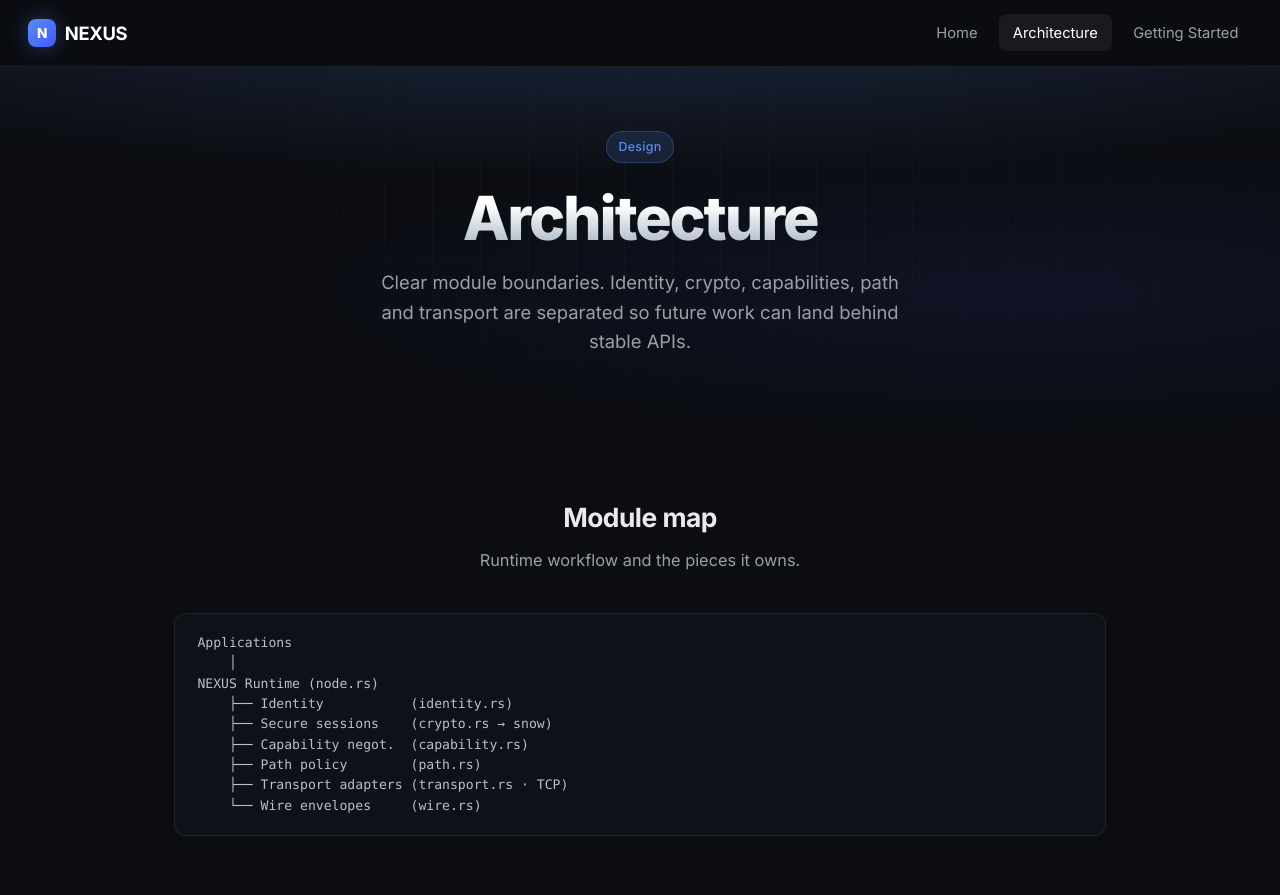
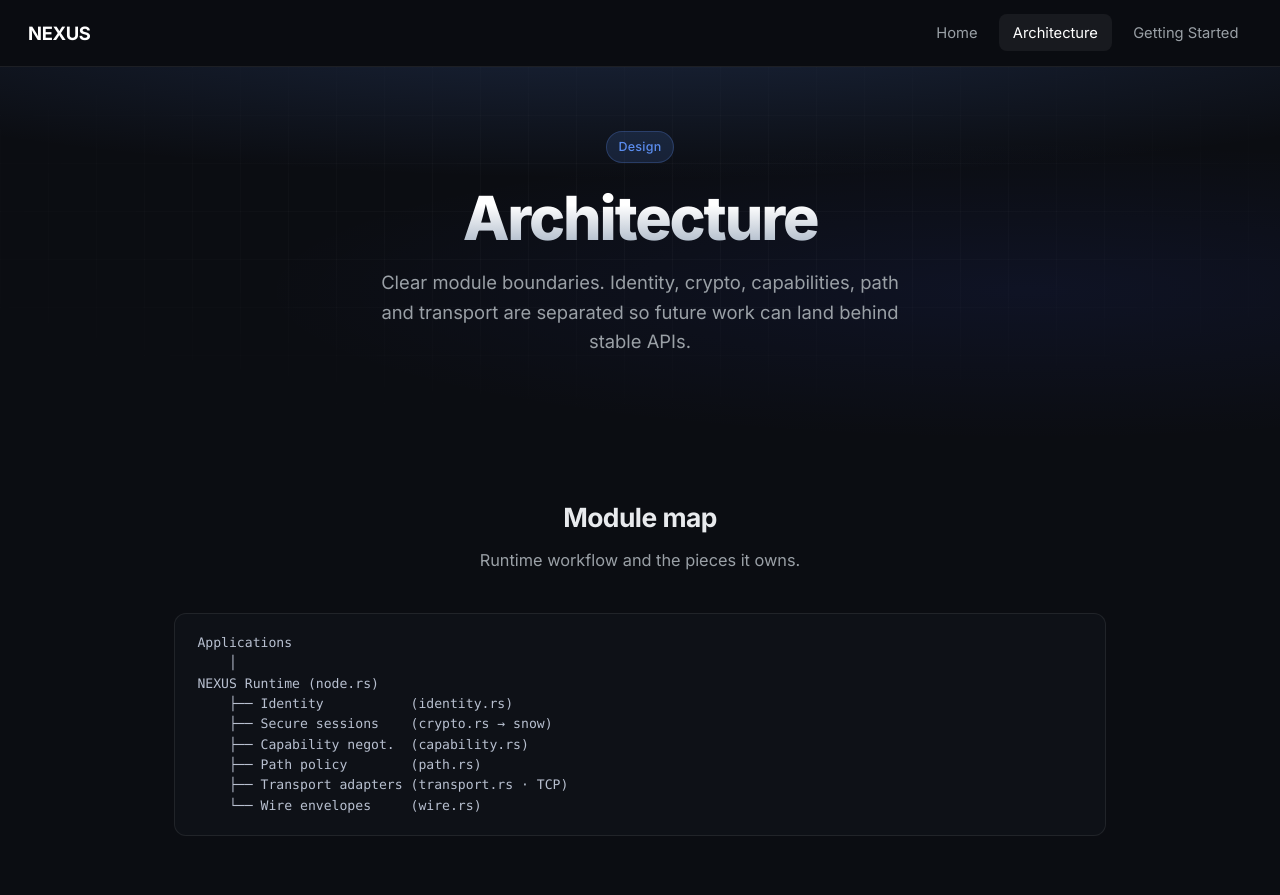
Before and after one commit to papanya02/loom.github.io, a plain HTML site: page architecture.html in a window 1280 px wide. Shown: the top 895 px of the page. Drawn offline with Linux system fonts and the light colour scheme.

Commit message:
Update architecture.html

```diff
--- a/architecture.html
+++ b/architecture.html
@@ -12,10 +12,7 @@
 <body>
 
 <nav class="nav">
-  <a href="index.html" class="logo">
-    <span class="logo-mark">N</span>
-    NEXUS
-  </a>
+   <a href="index.html" class="logo">NEXUS</a>
   <a href="index.html">Home</a>
   <a href="architecture.html" class="active">Architecture</a>
   <a href="getting-started.html">Getting Started</a>
```
